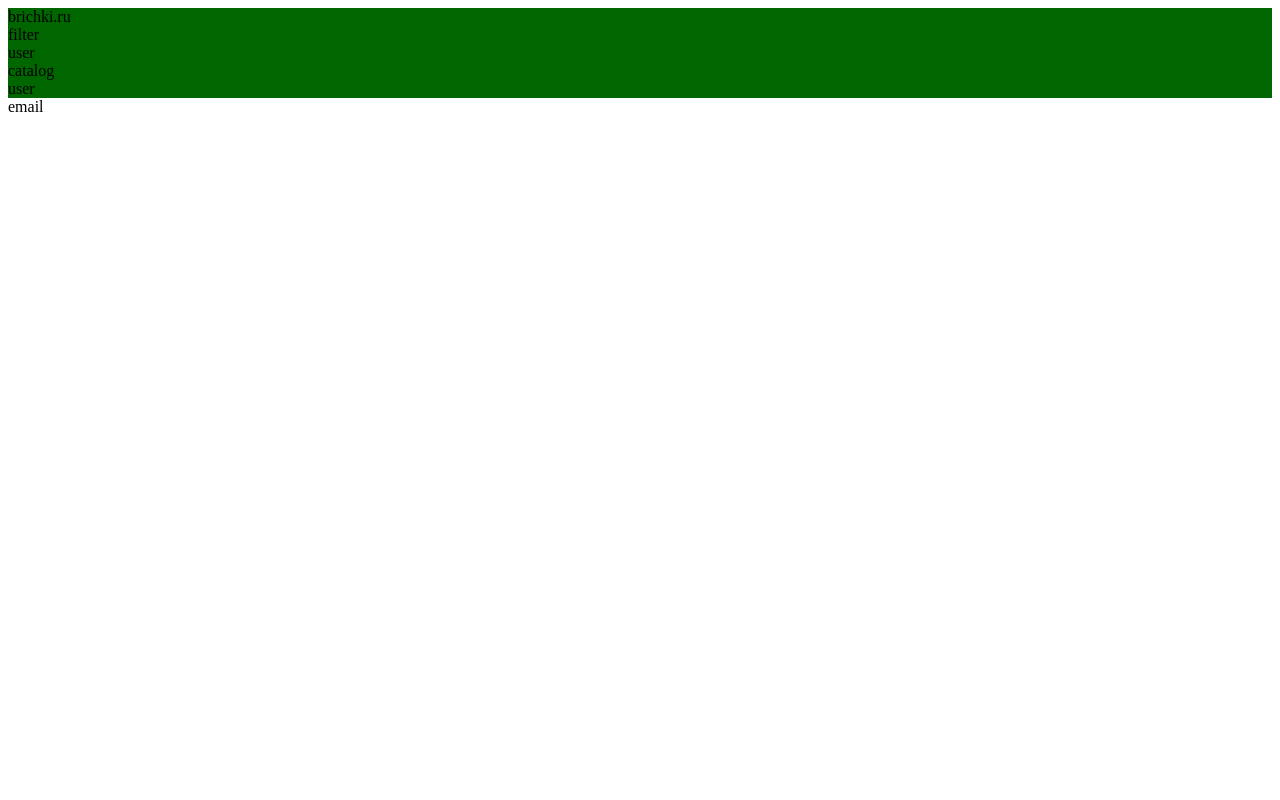
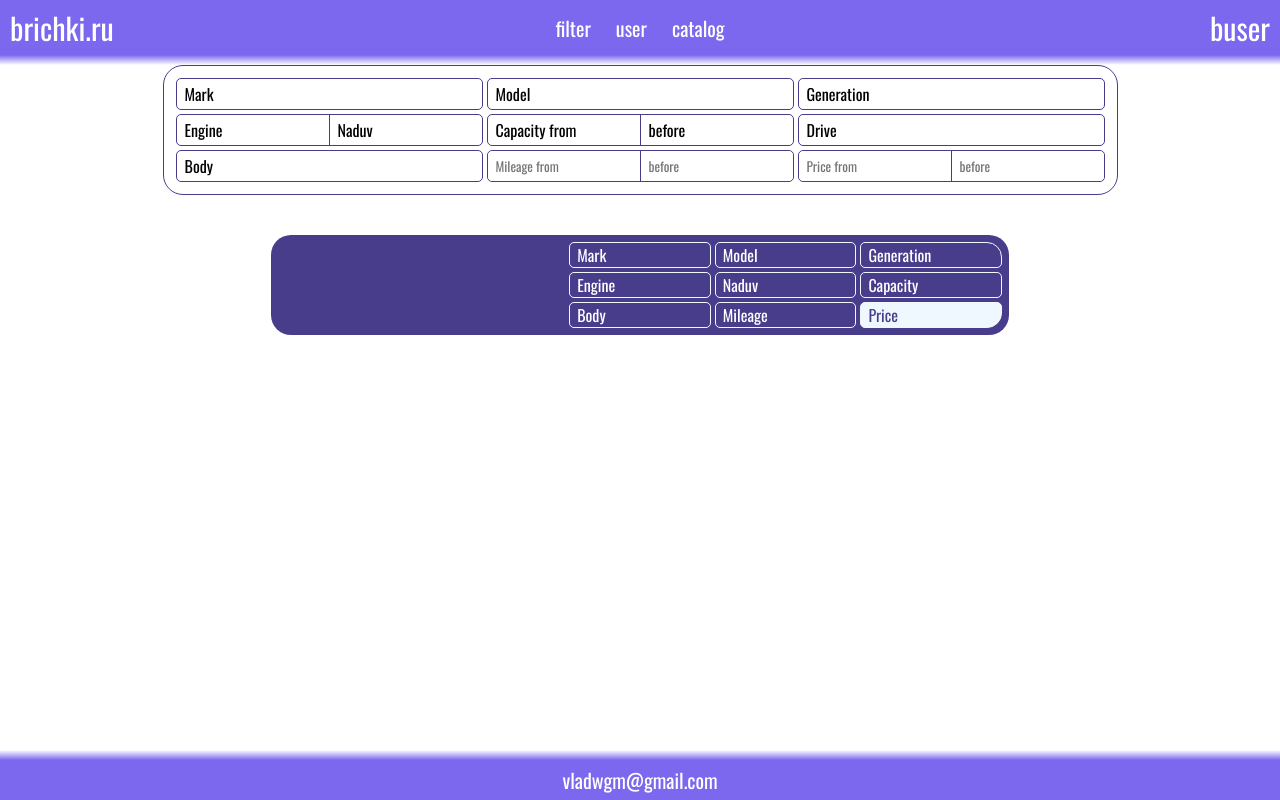
Before and after one commit to Vladislove55503/brichki, a Django app: page /ADS/ in a window 1280 px wide. Run offline with Django 4.2, Linux system fonts and the light colour scheme.

Commit message:
Теперь шаблоны в правильных местах. Добавлены includes. Процесс вёрстки почти завершён.

```diff
--- /dev/null
+++ b/brichki/ADS/templates/ADS/includes/ads.html
@@ -0,0 +1,22 @@
+<div class="container-ads">
+    <div class="ad">
+        <div class="photo-ad"></div>
+        <div class="parameters-ad">
+            <div class="grid-param">
+                    <span id="item-mark" class="parameter-ad">Mark</span>
+                    <span id="item-model" class="parameter-ad">Model</span>
+                    <span id="item-gen" class="parameter-ad">Generation</span>
+                </div>
+            <div class="grid-param">
+                    <span id="item-engine" class="parameter-ad">Engine</span>
+                    <span id="item-naduv" class="parameter-ad">Naduv</span>
+                    <span id="item-capacity" class="parameter-ad">Capacity</span>
+                </div>
+            <div class="grid-param">
+                    <span id="item-body" class="parameter-ad">Body</span>
+                    <span id="item-mileage" class="parameter-ad">Mileage</span>
+                    <span id="item-price" class="parameter-ad">Price</span>
+                </div>
+        </div>
+    </div>
+</div>
--- /dev/null
+++ b/brichki/ADS/templates/ADS/includes/filter.html
@@ -0,0 +1,31 @@
+<div class="container-filter">
+    <div class="grid-param">
+        <span id="filter-mark" class="filter-param">Mark</span>
+        <span id="filter-model" class="filter-param">Model</span>
+        <span id="filter-gen" class="filter-param">Generation</span>
+    </div>
+
+    <div class="grid-param">
+        <div class="filter-param-double">
+            <span id="filter-engine" class="param">Engine</span>
+            <span id="filter-naduv" class="param">Naduv</span>
+        </div>
+        <div class="filter-param-double">
+            <span id="filter-capcty" class="param">Capacity from</span>
+            <span id="filter-capcty-before" class="param double">before</span>
+        </div>
+        <span id="filter-drive" class="filter-param">Drive</span>
+    </div>
+
+    <div class="grid-param">
+        <span id="filter-body" class="filter-param">Body</span>
+        <div class="filter-param-double">
+            <input type="text" maxlength="11" inputmode="numeric" id="filter-mileage" class="param" placeholder="Mileage from">
+            <input type="text" maxlength="11" inputmode="numeric" id="filter-mileage-before" class="param double" placeholder="before">
+        </div>
+        <div class="filter-param-double">
+            <input type="text" maxlength="11" inputmode="numeric" id="filter-price" class="param" placeholder="Price from">
+            <input type="text" maxlength="11" inputmode="numeric" id="filter-price-before" class="param double" placeholder="before">
+        </div>
+    </div>
+</div>
--- a/brichki/ADS/views.py
+++ b/brichki/ADS/views.py
@@ -4,5 +4,7 @@ from django.template import loader
 
 
 def index(request):
-    context = dict()
-    return render(request, 'base.html', context)
+    context = {
+        'title_page': 'Brichki.ru',
+    }
+    return render(request, 'brichki/base.html', context)
--- a/brichki/brichki/urls.py
+++ b/brichki/brichki/urls.py
@@ -16,9 +16,10 @@ Including another URLconf
 """
 from django.contrib import admin
 from django.urls import path, include
-
+from ADS import views
 
 urlpatterns = [
     path('admin/', admin.site.urls),
+    path('', views.index, name="index"), # ВРЕМЕННО ! Чтобы не вводить '/ADS/' в поисковой строке.
     path('ADS/', include('ADS.urls')),
 ]
--- a/brichki/static/brichki/css/base_style.css
+++ b/brichki/static/brichki/css/base_style.css
@@ -1,3 +1,215 @@
-.m-color {
-    background-color: #060;
+* {
+    margin: 0;
+    padding: 0;
+    font-family: 'Oswald', 'Arial', sans-serif;
 }
+
+body {
+    display: flex;
+    flex-direction: column;
+    min-height: 100vh;
+}
+
+/* header */
+
+header {
+    background-color: #7B68EE;
+}
+
+input {
+    border: none;
+}
+
+.navbar {
+    display: flex;
+    justify-content: space-between;
+    flex-wrap: wrap;
+    padding: 5px;
+}
+
+.navbar-a {
+    display: flex;
+    align-items: center;
+    height: 100%;
+    text-decoration: none;
+    color: #FFFFFF;
+    font-size: 20px;
+    transition: .4s;
+}
+
+.navbar-a:hover {
+    font-size: 30px;
+    transition: .4s;
+}
+
+.container-site {
+    display: flex;
+    align-items: center;
+}
+
+.site {
+    display: flex;
+    padding: 0 5px;
+    width: 110px;
+    font-size: 30px;
+}
+
+.container-titles {
+    width: 40%;
+    display: flex;
+    align-items: center;
+    justify-content: center;
+}
+
+.title-0 {
+    margin: 0px 25px;
+}
+
+.title-1 {
+    font-size: 20px;
+}
+
+.container-user {
+    display: flex;
+    align-items: center;
+}
+
+.user {
+    display: flex;
+    justify-content: flex-end;
+    padding: 0 5px;
+    width: 110px;
+    font-size: 30px;
+}
+
+.color-gradient-header {
+    height: 10px;
+    background: linear-gradient(#7B68EE, #FFFFFF);
+}
+
+/* END header */
+
+/* filter */
+
+.container-filter {
+    border: 1.5px darkslateblue solid;
+    border-radius: 20px;
+    margin: 0 auto;
+    padding: 10px;
+    display: flex;
+    flex-direction: column;
+    min-width: 700px;
+}
+
+.grid-param {
+    display: inline-grid;
+    grid-template-columns: 1fr 1fr 1fr;
+}
+
+.filter-param {
+    display: flex;
+    margin: 2px;
+    padding: 3px 8px;
+    border: 1.5px darkslateblue solid;
+    border-radius: 5px;
+}
+
+.filter-param-double {
+    display: flex;
+    margin: 2px;
+    border: 1.5px darkslateblue solid;
+    border-radius: 5px;
+}
+
+.param {
+    padding: 3px 8px;
+    width: 50%;
+    border-radius: 5px;
+}
+
+#filter-naduv {
+    border-left: 1.5px darkslateblue solid;
+    border-radius: 0 5px 5px 0;
+}
+
+.double {
+    border-left: 1.5px darkslateblue solid;
+    border-radius: 0 5px 5px 0;
+}
+
+.param:focus {
+     outline: none;
+}
+
+/* END filter */
+
+/* ads */
+
+.container-ads {
+    margin: 25px 20%;
+}
+
+.ad {
+    margin: 15px;
+    padding: 5px;
+    background-color: darkslateblue;
+    color: #FFFFFF;
+    display: flex;
+    border-radius: 20px;
+}
+
+.photo-ad {
+    width: 40%;
+}
+
+.parameters-ad {
+    width: 60%;
+    display: flex;
+    flex-direction: column;
+}
+
+.parameter-ad {
+    margin: 2px;
+    padding: 0 7px;
+    border: 1.5px aliceblue solid;
+    border-radius: 5px;
+}
+
+#item-gen {
+    border-radius: 5px 15px 5px 5px;
+}
+
+#item-price {
+    color: darkslateblue;
+    background-color: aliceblue;
+    border-radius: 5px 5px 15px 5px;
+}
+
+/* END ad */
+
+/* footer */
+
+footer {
+    margin-top: auto;
+    background-color: #7B68EE;
+    min-height: 50px;
+}
+
+.color-gradient-footer {
+    height: 10px;
+    background: linear-gradient(#FFFFFF, #7B68EE);
+}
+
+.footer {
+    height: 40px;
+    display: flex;
+    justify-content: center;
+    align-items: center;
+}
+
+.email {
+    color: #FFFFFF;
+    font-size: 20px;
+}
+
+/* END footer */
--- a/brichki/templates/base.html
+++ /dev/null
@@ -1,34 +0,0 @@
-<!DOCTYPE html>
-<html lang="en">
-<head>
-    <meta charset="UTF-8">
-    <title>base.html</title>
-    {% load static %}
-    <link rel="stylesheet" type="text/css" href='{% static "brichki/css/base_style.css" %}'/>
-</head>
-<body>
-
-<header>
-    <div class="m-color">
-        <div>
-            <div>brichki.ru</div>
-            <div>
-                <div>filter</div>
-                <div>user</div>
-                <div>catalog</div>
-            </div>
-            <div>user</div>
-        </div>
-    </div>
-    <div></div>
-    <div></div>
-</header>
-
-<div></div>
-
-<footer>
-    <div>email</div>
-</footer>
-
-</body>
-</html>
--- /dev/null
+++ b/brichki/templates/brichki/base.html
@@ -0,0 +1,47 @@
+<!DOCTYPE html>
+<html lang="en">
+<head>
+    <meta charset="UTF-8">
+    <title>{{ title_page }}</title>
+    {% load static %}
+    <link rel="stylesheet" type="text/css" href="{% static 'brichki/css/base_style.css'%}"/>
+    <link rel="preconnect" href="https://fonts.googleapis.com">
+    <link rel="preconnect" href="https://fonts.gstatic.com" crossorigin>
+    <link href="https://fonts.googleapis.com/css2?family=Nunito+Sans:ital,opsz,wght@0,6..12,200..1000;1,6..12,200..1000&family=Oswald:wght@200..700&display=swap" rel="stylesheet">
+</head>
+<body>
+
+<header>
+    <div>
+        <div class="navbar">
+            <div class="container-site">
+                <a class="site navbar-a" href="">brichki.ru</a>
+            </div>
+            <div class="container-titles">
+                <a class="title-0 navbar-a" href="">filter</a>
+                <a class="title-1 navbar-a" href="">user</a>
+                <a class="title-0 navbar-a" href="">catalog</a>
+            </div>
+            <div class="container-user">
+                <a class="user navbar-a" href="">buser</a>
+            </div>
+        </div>
+    </div>
+    <div class="color-gradient-header"></div>
+</header>
+
+
+{% include 'ADS/includes/filter.html' %}
+
+{% include 'ADS/includes/ads.html' %}
+
+
+<footer>
+    <div class="color-gradient-footer"></div>
+    <div class="footer">
+        <p class="email">vladwgm@gmail.com</p>
+    </div>
+</footer>
+
+</body>
+</html>
```
